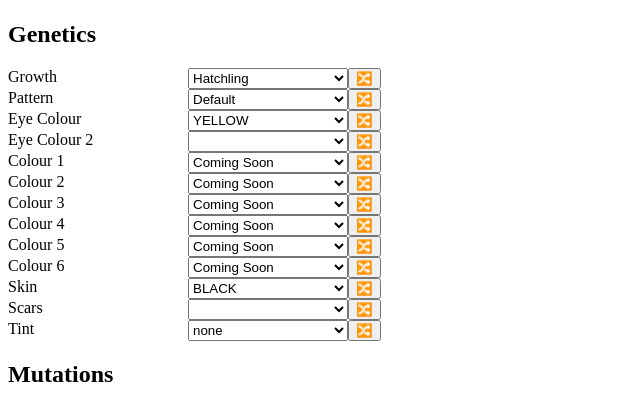
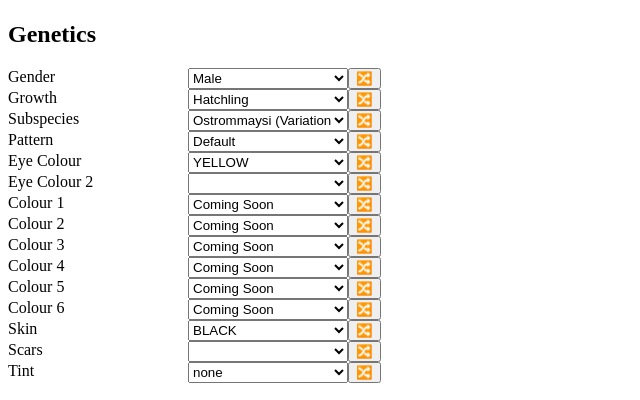
Before and after one commit to DreadfulDesires/Utahraptor-Genetics-POT, a website built with Vite: page index.html in a window 1280 px wide. Shown: the part 346-746 px from the top of the page, without its empty margins (0-640 px from the left). Built offline with nearby package versions, Linux system fonts and the light colour scheme.

Commit message:
Update index.html

```diff
--- a/index.html
+++ b/index.html
@@ -25,6 +25,15 @@
       <h2>Genetics</h2>
 
       <div class="form-row">
+        <label>Gender</label>
+        <select class="sprite-no-select">
+          <option value="0">Male</option>
+          <option value="5">Female</option>
+        </select>
+        <button type="button" class="random-button" data-select-id="sprite-no-select">🔀</button>
+      </div>
+
+      <div class="form-row">
         <label>Growth</label>
         <select class="sprite-no-select">
           <option value="0">Hatchling</option>
@@ -32,6 +41,20 @@
           <option value="6">Adolescent</option>
           <option value="12">Sub-Adult</option>
           <option value="20">Adult</option>
+        </select>
+        <button type="button" class="random-button" data-select-id="sprite-no-select">🔀</button>
+      </div>
+
+       <div class="form-row">
+        <label>Subspecies</label>
+        <select class="sprite-no-select">
+          <option value="0">Ostrommaysi (Variation 1)</option>
+          <option value="5">Ostrommaysi (Variation 2)</option>
+          <option value="6">Ostrommaysi (Variation 3)</option>
+          <option value="12">Ostrommaysi (Variation 4)</option>
+          <option value="20">Ostrommaysi (Variation 5)</option>
+          <option value="20">Ostrommaysi (Variation 6)</option>
+          <option value="20">Ostrommaysi (Variation 7)</option>
         </select>
         <button type="button" class="random-button" data-select-id="sprite-no-select">🔀</button>
       </div>
```
